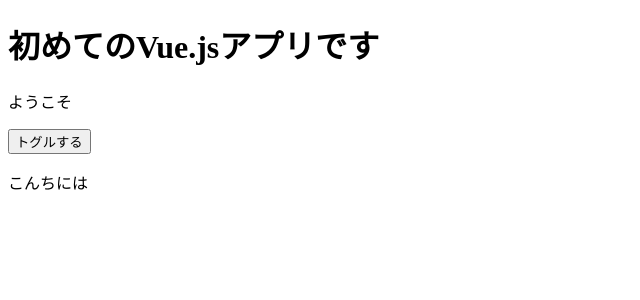
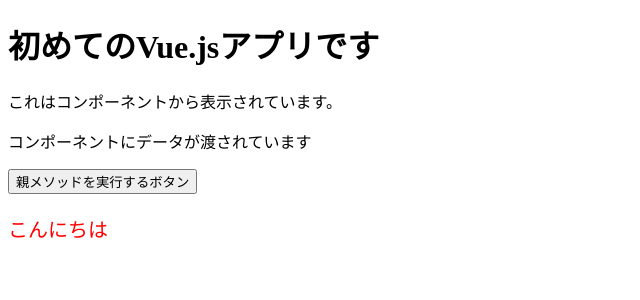
Before and after one commit to tegnike/rails_vue_chat, a Vue app in the folder vue/: page / in a window 1280 px wide. Shown: the top 300 px of the page, without its empty margins (0-640 px from the left). Built offline with nearby package versions, Linux system fonts and the light colour scheme.

Commit message:
vue基本文法練習2

```diff
--- /dev/null
+++ b/vue/src/components/TestComponent.vue
@@ -0,0 +1,18 @@
+<template>
+  <div>
+    これはコンポーネントから表示されています。
+    <p>{{ message }}</p>
+    <button @click="onClick">親メソッドを実行するボタン</button>
+  </div>
+</template>
+
+<script>
+export default {
+  props: ['message', 'isEnabled'],
+  methods: {
+    onClick() {
+      this.$emit('toggle')
+    }
+  }
+}
+</script>
--- a/vue/src/views/WelcomePage.vue
+++ b/vue/src/views/WelcomePage.vue
@@ -1,14 +1,17 @@
 <template>
   <div>
     <h1>{{ title }}</h1>
-    <p v-if="isEnabled">{{ subscribe }}</p>
-    <button @dblclick="toggle">トグルする</button>
-    <p>{{ text }}</p>
+    <TestComponent @toggle="toggle" message="コンポーネントにデータが渡されています" />
+    <p v-if="isEnabled">こんにちは</p>
   </div>
 </template>
 
 <script>
+import TestComponent from '../components/TestComponent.vue'
 export default {
+  components: {
+    TestComponent
+  },
   data () {
     return {
       title: '初めてのVue.jsアプリです',
@@ -33,3 +36,10 @@ export default {
 }
 
 </script>
+
+<style scoped>
+  p {
+    font-size: 20px;
+    color: red;
+  }
+</style>
```
